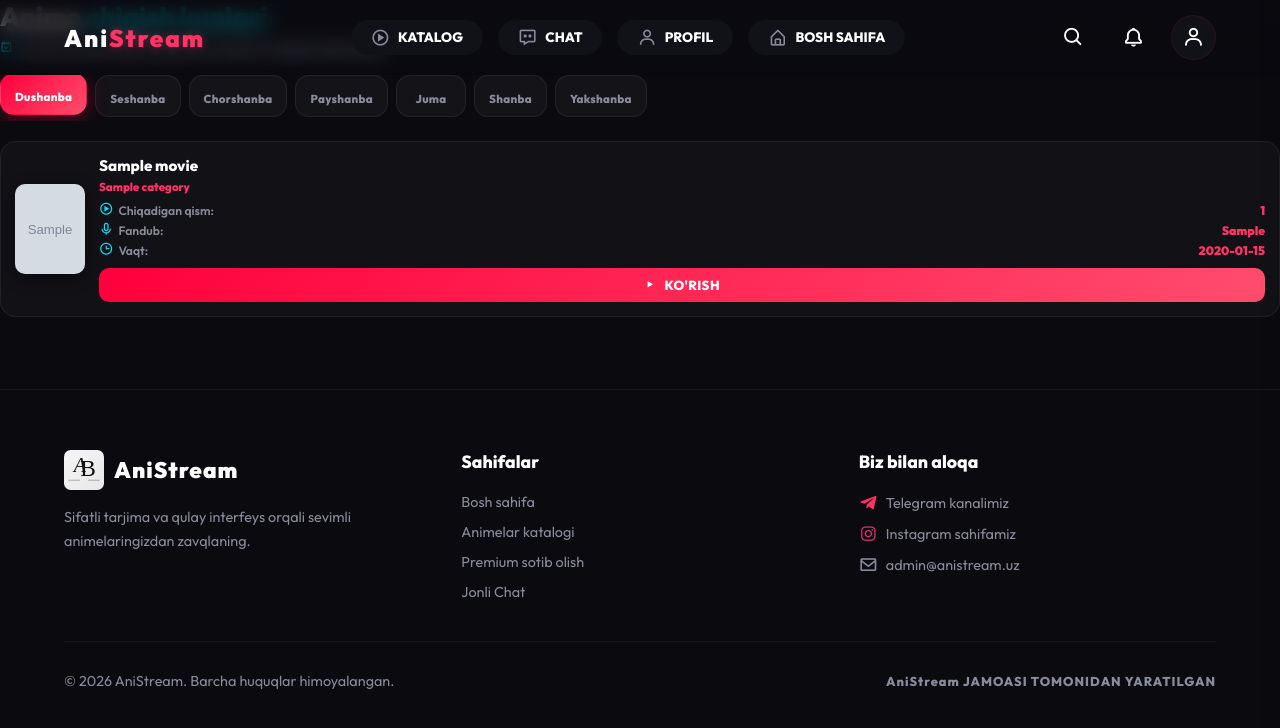
After one commit to lucky2007pro/anistream, a Django app: page /jadval/ in a window 1280 px wide. The commit adds this page. Shown: the top 728 px of the page. Run offline with Django 5.2, Linux system fonts and the light colour scheme; tables that the repository leaves empty hold one stand-in row (values such as "Sample post"); grey boxes marked "Sample" are stand-in pictures.

Commit message:
Add: Anime haftalik jadval funksiyasi (admin dashboard + frontend)

```diff
--- a/anime/templates/custom_admin/base.html
+++ b/anime/templates/custom_admin/base.html
@@ -188,6 +188,11 @@
                     <i class='bx bx-history'></i> Stories (Tarix)
                 </a>
             </li>
+            <li>
+                <a href="{% url 'admin_schedule' %}" class="{% if 'schedule' in request.resolver_match.url_name %}active{% endif %}">
+                    <i class='bx bx-calendar'></i> Jadval
+                </a>
+            </li>
         </ul>
 
         <div class="sidebar-bottom">
--- /dev/null
+++ b/anime/templates/jadval.html
@@ -0,0 +1,308 @@
+{% extends 'base.html' %}
+{% load static %}
+
+{% block title %}Anime Chiqish Jadvali — AniStream{% endblock %}
+
+{% block extra_css %}
+<style>
+/* ===== SCHEDULE PAGE ===== */
+.schedule-page {
+    max-width: 700px;
+    margin: 0 auto;
+    padding: 24px 5% 100px;
+}
+
+.schedule-header {
+    margin-bottom: 20px;
+}
+
+.schedule-header h1 {
+    font-size: 1.65rem;
+    font-weight: 900;
+    color: var(--text-light, #fff);
+    margin-bottom: 6px;
+}
+
+.schedule-header h1 span {
+    color: #00e5ff;
+}
+
+.schedule-subtitle {
+    display: flex;
+    align-items: center;
+    gap: 6px;
+    font-size: 0.8rem;
+    color: var(--text-dim, #8a8a9d);
+    font-weight: 600;
+}
+
+.schedule-subtitle i { color: #00e5ff; }
+
+/* ===== DAY TABS ===== */
+.day-tabs {
+    display: flex;
+    gap: 8px;
+    overflow-x: auto;
+    padding-bottom: 4px;
+    margin-bottom: 20px;
+    scrollbar-width: none;
+}
+.day-tabs::-webkit-scrollbar { display: none; }
+
+.day-tab {
+    flex-shrink: 0;
+    display: flex;
+    flex-direction: column;
+    align-items: center;
+    gap: 5px;
+    padding: 10px 14px;
+    border-radius: 14px;
+    background: rgba(255,255,255,0.04);
+    border: 1.5px solid rgba(255,255,255,0.07);
+    cursor: pointer;
+    transition: all 0.25s ease;
+    color: var(--text-dim, #8a8a9d);
+    font-size: 0.72rem;
+    font-weight: 800;
+    letter-spacing: 0.3px;
+    min-width: 70px;
+    -webkit-tap-highlight-color: transparent;
+    user-select: none;
+}
+
+.day-tab i {
+    font-size: 1.1rem;
+}
+
+.day-tab:hover {
+    background: rgba(255,255,255,0.08);
+    color: var(--text-light, #fff);
+    transform: translateY(-2px);
+}
+
+.day-tab.active {
+    background: linear-gradient(135deg, #ff003c, #ff4d6d);
+    border-color: transparent;
+    color: #fff;
+    box-shadow: 0 6px 20px rgba(255,0,60,0.35);
+    transform: translateY(-2px);
+}
+
+/* ===== SCHEDULE ITEMS ===== */
+.schedule-panel { display: none; }
+.schedule-panel.active { display: block; }
+
+.schedule-item {
+    background: rgba(255,255,255,0.03);
+    border: 1px solid rgba(255,255,255,0.07);
+    border-radius: 16px;
+    display: flex;
+    align-items: center;
+    gap: 14px;
+    padding: 14px;
+    margin-bottom: 12px;
+    transition: background 0.2s, border-color 0.2s;
+}
+
+.schedule-item:hover {
+    background: rgba(255,255,255,0.06);
+    border-color: rgba(255,0,60,0.2);
+}
+
+.schedule-item-img {
+    width: 70px;
+    height: 90px;
+    border-radius: 10px;
+    object-fit: cover;
+    flex-shrink: 0;
+    box-shadow: 0 4px 16px rgba(0,0,0,0.4);
+}
+
+.schedule-item-info {
+    flex: 1;
+    min-width: 0;
+}
+
+.schedule-item-title {
+    font-size: 0.95rem;
+    font-weight: 800;
+    color: var(--text-light, #fff);
+    margin-bottom: 4px;
+    white-space: nowrap;
+    overflow: hidden;
+    text-overflow: ellipsis;
+}
+
+.schedule-item-genre {
+    font-size: 0.72rem;
+    color: #ff3366;
+    font-weight: 700;
+    margin-bottom: 8px;
+}
+
+.schedule-item-meta {
+    display: flex;
+    flex-direction: column;
+    gap: 4px;
+}
+
+.schedule-meta-row {
+    display: flex;
+    align-items: center;
+    justify-content: space-between;
+    font-size: 0.76rem;
+    color: var(--text-dim, #8a8a9d);
+    font-weight: 600;
+}
+
+.schedule-meta-row i {
+    color: #00e5ff;
+    font-size: 0.9rem;
+    margin-right: 5px;
+}
+
+.schedule-meta-val {
+    color: #ff3366;
+    font-weight: 900;
+}
+
+.schedule-item-btn {
+    display: block;
+    margin-top: 10px;
+    background: linear-gradient(135deg, #ff003c, #ff4d6d);
+    color: #fff;
+    text-align: center;
+    padding: 9px 16px;
+    border-radius: 10px;
+    font-size: 0.82rem;
+    font-weight: 800;
+    text-decoration: none;
+    transition: opacity 0.2s, transform 0.2s;
+    letter-spacing: 0.5px;
+}
+.schedule-item-btn:hover { opacity: 0.88; transform: translateY(-1px); }
+.schedule-item-btn i { margin-right: 4px; }
+
+/* Empty state */
+.schedule-empty {
+    display: flex;
+    flex-direction: column;
+    align-items: center;
+    justify-content: center;
+    gap: 12px;
+    padding: 50px 0;
+    color: var(--text-dim, #8a8a9d);
+    text-align: center;
+}
+.schedule-empty i {
+    font-size: 2.8rem;
+    opacity: 0.35;
+}
+.schedule-empty p {
+    font-size: 0.88rem;
+    font-weight: 600;
+    opacity: 0.7;
+}
+</style>
+{% endblock %}
+
+{% block content %}
+<div class="schedule-page">
+
+    <!-- Header -->
+    <div class="schedule-header">
+        <h1>Anime <span>chiqish kunlari</span></h1>
+        <div class="schedule-subtitle">
+            <i class='bx bx-calendar-check'></i>
+            Sevimli animelaringiz yangi qismini qachon chiqishini bilib oling!
+        </div>
+    </div>
+
+    <!-- Day Tabs -->
+    <div class="day-tabs" id="dayTabs">
+        {% for day_key, day_name in days_items %}
+        <button class="day-tab {% if day_key == today_key %}active{% endif %}"
+                data-day="{{ day_key }}"
+                onclick="switchDay('{{ day_key }}')">
+            <i class='bx {{ day_key|slugify }}-icon'
+               style="font-size:1.1rem;">
+            </i>
+            {{ day_name }}
+        </button>
+        {% endfor %}
+    </div>
+
+    <!-- Schedule Panels -->
+    {% for day_key, items in schedule_list %}
+    <div class="schedule-panel {% if day_key == today_key %}active{% endif %}" id="panel-{{ day_key }}">
+        {% if items %}
+            {% for s in items %}
+            <div class="schedule-item">
+                {% if s.anime.image %}
+                    <img class="schedule-item-img"
+                         src="{{ s.anime.image.url }}"
+                         alt="{{ s.anime.title }}"
+                         loading="lazy">
+                {% else %}
+                    <div class="schedule-item-img" style="background:rgba(255,255,255,0.05); display:flex; align-items:center; justify-content:center;">
+                        <i class='bx bx-movie-play' style="font-size:2rem; color:rgba(255,255,255,0.2);"></i>
+                    </div>
+                {% endif %}
+
+                <div class="schedule-item-info">
+                    <div class="schedule-item-title">{{ s.anime.title }}</div>
+                    {% if s.anime.category %}
+                    <div class="schedule-item-genre">{{ s.anime.category.name }}</div>
+                    {% endif %}
+                    <div class="schedule-item-meta">
+                        <div class="schedule-meta-row">
+                            <span><i class='bx bx-play-circle'></i>Chiqadigan qism:</span>
+                            <span class="schedule-meta-val">{{ s.episode_number }}</span>
+                        </div>
+                        {% if s.fandub %}
+                        <div class="schedule-meta-row">
+                            <span><i class='bx bx-microphone'></i>Fandub:</span>
+                            <span class="schedule-meta-val">{{ s.fandub }}</span>
+                        </div>
+                        {% endif %}
+                        {% if s.air_time %}
+                        <div class="schedule-meta-row">
+                            <span><i class='bx bx-time'></i>Vaqt:</span>
+                            <span class="schedule-meta-val">{{ s.air_time }}</span>
+                        </div>
+                        {% endif %}
+                    </div>
+                    <a href="{% url 'movie_detail' s.anime.id %}" class="schedule-item-btn">
+                        <i class='bx bx-play'></i> KO'RISH
+                    </a>
+                </div>
+            </div>
+            {% endfor %}
+        {% else %}
+            <div class="schedule-empty">
+                <i class='bx bx-calendar-x'></i>
+                <p>Bu kunda rejalashtirilgan anime yo'q</p>
+            </div>
+        {% endif %}
+    </div>
+    {% endfor %}
+
+</div>
+
+<script>
+function switchDay(day) {
+    // Remove active from all tabs and panels
+    document.querySelectorAll('.day-tab').forEach(t => t.classList.remove('active'));
+    document.querySelectorAll('.schedule-panel').forEach(p => p.classList.remove('active'));
+
+    // Activate selected
+    const tab = document.querySelector('.day-tab[data-day="' + day + '"]');
+    const panel = document.getElementById('panel-' + day);
+    if (tab)   tab.classList.add('active');
+    if (panel) panel.classList.add('active');
+
+    // Scroll tab into view
+    if (tab) tab.scrollIntoView({ behavior: 'smooth', block: 'nearest', inline: 'center' });
+}
+</script>
+{% endblock %}
--- a/anime/views.py
+++ b/anime/views.py
@@ -18,7 +18,7 @@ from django.contrib.sessions.models import Session
 
 from .models import (
     CustomUser, VipUser, Category, Movie, SiteSettings, MP3, ChatMessage, SubscriptionReceipt, ProfileAvatar, AnimeNews, NewsLike,
-    Story, StoryView, Reel, ReelLike, ReelComment, ReelShare,UserSettings
+    Story, StoryView, Reel, ReelLike, ReelComment, ReelShare, UserSettings, AnimeSchedule
 )
 
 User = get_user_model()
@@ -1133,3 +1133,51 @@ def settings_devices(request):
         'current_session':   session_key,
         'active_section':    'devices',
     })
+
+
+# =======================
+# ANIME SCHEDULE (Haftalik jadval)
+# =======================
+def anime_schedule(request):
+    DAYS_ORDER = ['dushanba', 'seshanba', 'chorshanba', 'payshanba', 'juma', 'shanba', 'yakshanba']
+    DAYS_NAMES = {
+        'dushanba':   'Dushanba',
+        'seshanba':   'Seshanba',
+        'chorshanba': 'Chorshanba',
+        'payshanba':  'Payshanba',
+        'juma':       'Juma',
+        'shanba':     'Shanba',
+        'yakshanba':  'Yakshanba',
+    }
+    DAY_ICONS = {
+        'dushanba':   'bx-sun',
+        'seshanba':   'bx-sun',
+        'chorshanba': 'bx-calendar',
+        'payshanba':  'bx-cloud',
+        'juma':       'bx-star',
+        'shanba':     'bx-moon',
+        'yakshanba':  'bx-sun',
+    }
+
+    all_schedules = (
+        AnimeSchedule.objects
+        .filter(is_active=True)
+        .select_related('anime', 'anime__category')
+        .order_by('order')
+    )
+
+    schedule_by_day = {day: [] for day in DAYS_ORDER}
+    for s in all_schedules:
+        if s.day_of_week in schedule_by_day:
+            schedule_by_day[s.day_of_week].append(s)
+
+    # Bugungi kun (Uzbekistan)
+    from datetime import date
+    weekday_map = {0:'dushanba',1:'seshanba',2:'chorshanba',3:'payshanba',4:'juma',5:'shanba',6:'yakshanba'}
+    today_key = weekday_map.get(date.today().weekday(), 'dushanba')
+
+    return render(request, 'jadval.html', {
+        'schedule_list':   [(day, schedule_by_day[day]) for day in DAYS_ORDER],
+        'days_items':      [(day, DAYS_NAMES[day]) for day in DAYS_ORDER],
+        'today_key':       today_key,
+    })
--- a/core/urls.py
+++ b/core/urls.py
@@ -76,6 +76,11 @@ urlpatterns = [
     path('control-panel/stories/<int:pk>/edit/', admin_story_form, name='admin_story_form'),
     path('control-panel/stories/<int:pk>/delete/', admin_story_delete, name='admin_story_delete'),
 
+    path('control-panel/schedule/', admin_schedule, name='admin_schedule'),
+    path('control-panel/schedule/add/', admin_schedule_form, name='admin_schedule_form'),
+    path('control-panel/schedule/<int:pk>/edit/', admin_schedule_form, name='admin_schedule_form_edit'),
+    path('control-panel/schedule/<int:pk>/delete/', admin_schedule_delete, name='admin_schedule_delete'),
+
     path(
         'sitemap.xml',
         sitemap,
@@ -107,6 +112,9 @@ urlpatterns = [
     path('settings/premium/', views.settings_premium, name='settings_premium'),
     path('settings/devices/', views.settings_devices, name='settings_devices'),
     path('settings/privacy/', views.settings_privacy, name='settings_privacy'),
+
+    # SCHEDULE
+    path('jadval/', views.anime_schedule, name='anime_schedule'),
 ]
 
 
```
Also changed, not shown: anime/admin_views.py (+65 -1 lines), anime/models.py (+55 -0 lines), anime/templates/custom_admin/schedule_form.html (added, +121 -0 lines), anime/templates/custom_admin/schedule_list.html (added, +103 -0 lines), anime/migrations/0002_add_anime_schedule.py (added).
